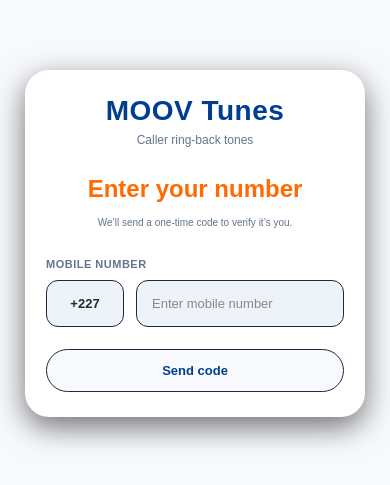
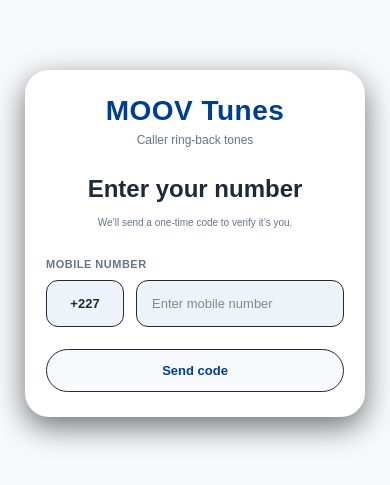
Before and after one commit to clickrtechnologies/rbt_portal, an Angular app: page /login in a window 390 px wide. Shown: the part 179-664 px from the top of the page. Built offline with nearby package versions, Linux system fonts and the light colour scheme.

Commit message:
fix in responsive

```diff
--- a/src/app/Features/login/login.component.scss
+++ b/src/app/Features/login/login.component.scss
@@ -284,7 +284,7 @@ button:disabled {
 
   .login-text h3 {
     font-size: 24px;
-    color: #FF6B00;
+    color: #1e293b;
   }
 
   .logo-section h2 {
```
